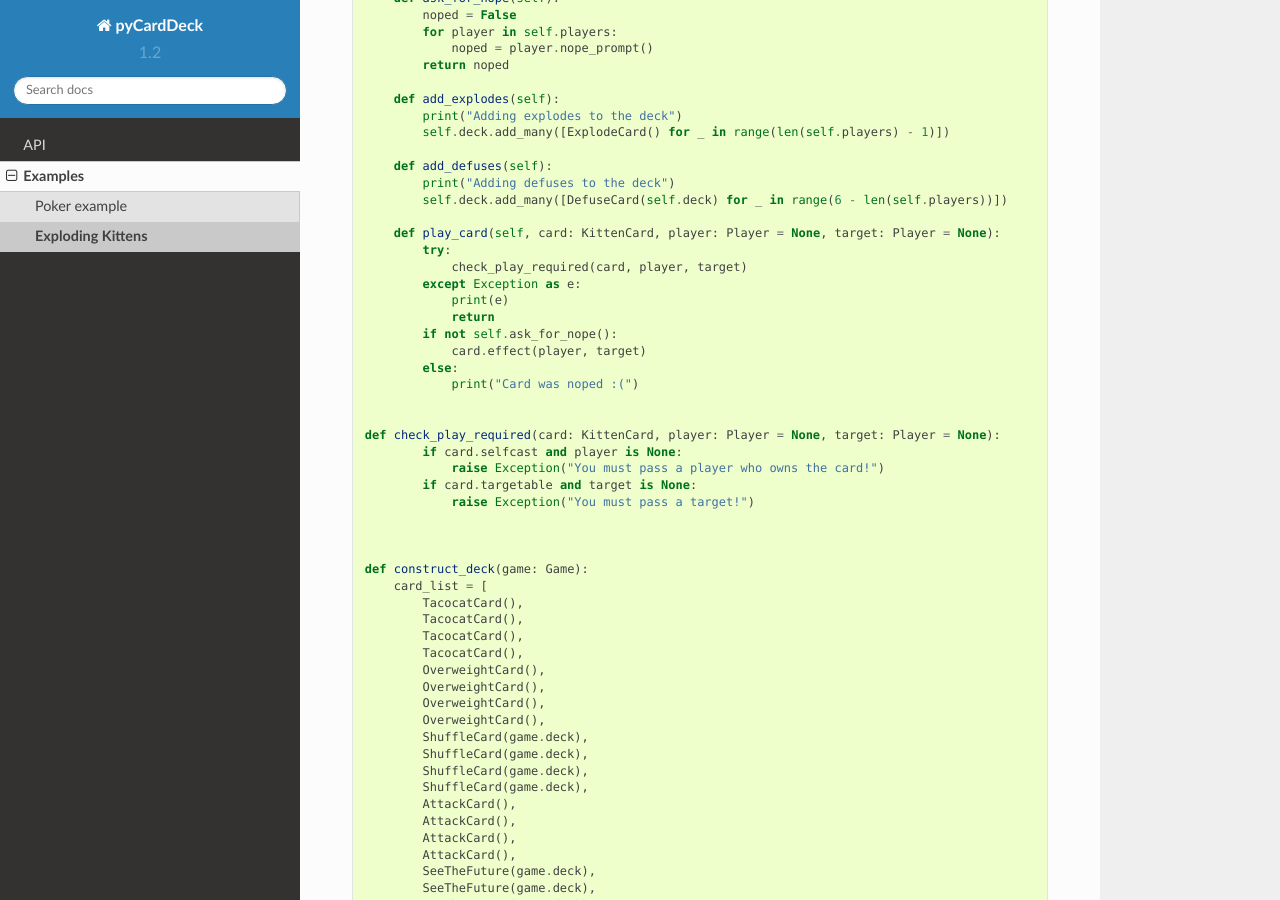
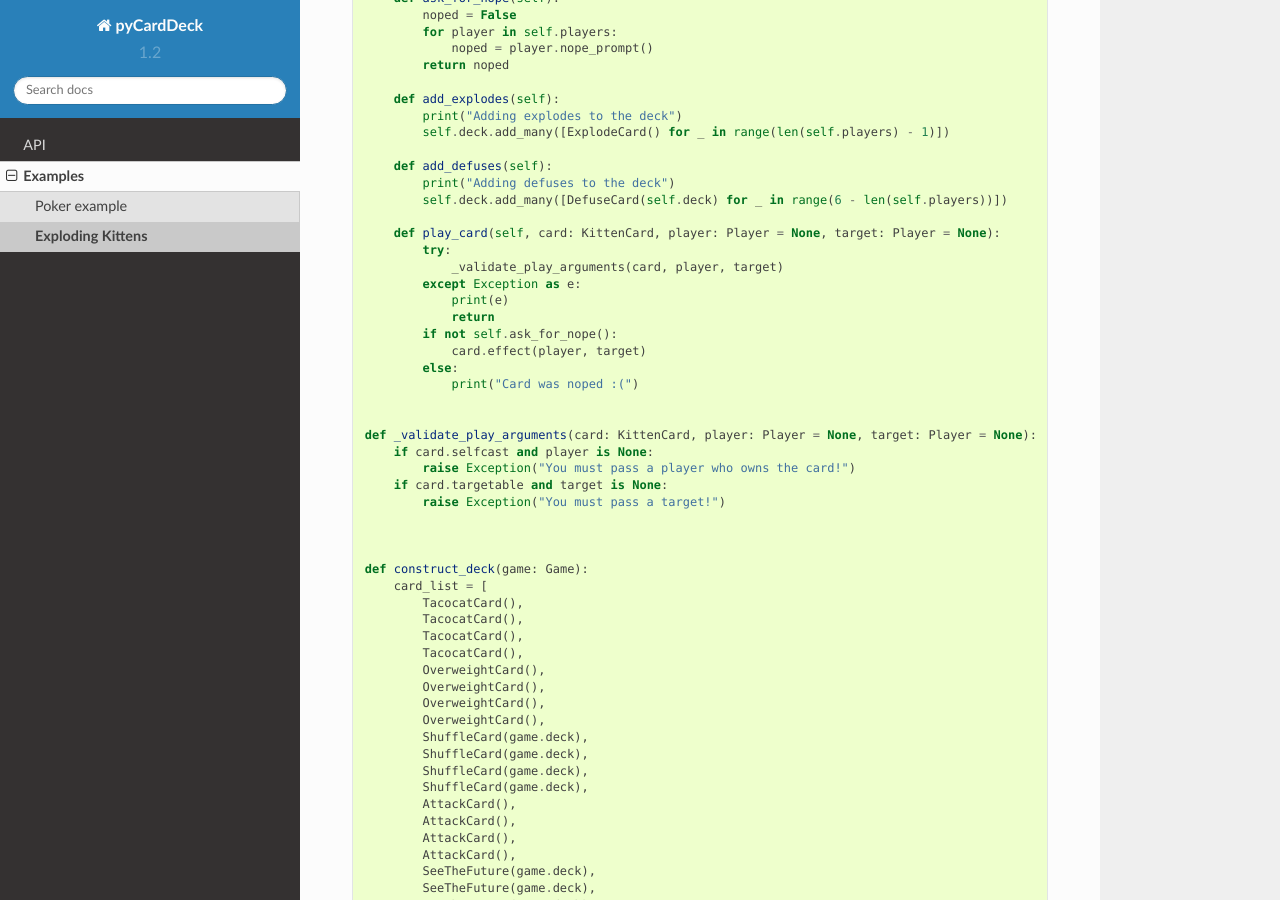
Before and after one commit to djetelina/pyCardDeck, a Sphinx documentation site: the page built from docs/examples/kittens.rst, in a window 1280 px wide and 900 px high, scrolled down 2916 px. Built offline with Sphinx 7.4.7 and the Read the Docs theme 2.0.0, drawn with Linux system fonts in a browser that asks for light colours.

Commit message:
improved exploding kittens example
renamed validation function and fixed it's indentation

```diff
--- a/docs/examples/kittens.rst
+++ b/docs/examples/kittens.rst
@@ -180,7 +180,7 @@ file an issue!
 
         def play_card(self, card: KittenCard, player: Player = None, target: Player = None):
             try:
-                check_play_required(card, player, target)
+                _validate_play_arguments(card, player, target)
             except Exception as e:
                 print(e)
                 return
@@ -190,11 +190,11 @@ file an issue!
                 print("Card was noped :(")
 
 
-    def check_play_required(card: KittenCard, player: Player = None, target: Player = None):
-            if card.selfcast and player is None:
-                raise Exception("You must pass a player who owns the card!")
-            if card.targetable and target is None:
-                raise Exception("You must pass a target!")
+    def _validate_play_arguments(card: KittenCard, player: Player = None, target: Player = None):
+        if card.selfcast and player is None:
+            raise Exception("You must pass a player who owns the card!")
+        if card.targetable and target is None:
+            raise Exception("You must pass a target!")
 
 
 
```
Also changed, not shown: 1 other file.
